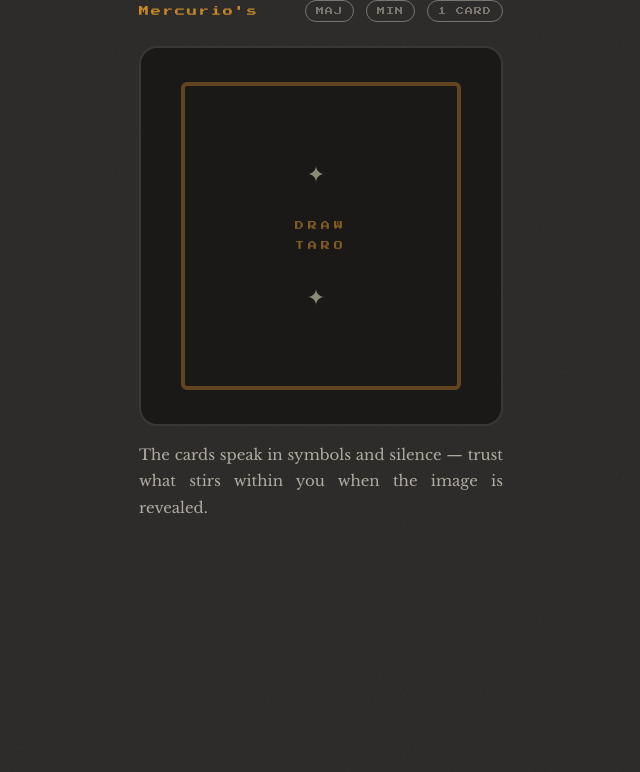
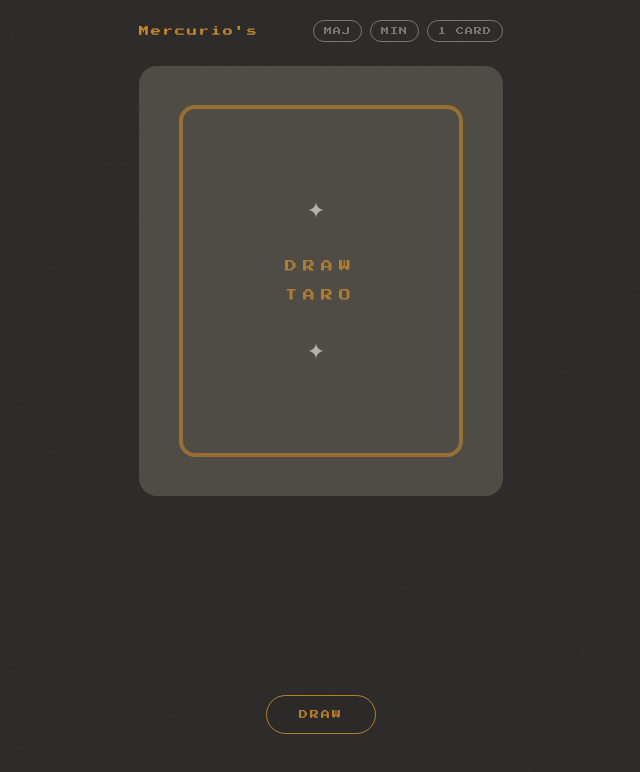
Before and after one commit to mattzaim/mercurios-taro-app, a React (Vite) app: page / in a window 1280 px wide. Shown: the top 772 px of the page, without its empty margins (319-959 px from the left). Built offline with nearby package versions, Linux system fonts and the light colour scheme.

Commit message:
majot app update

```diff
--- a/index.html
+++ b/index.html
@@ -2,7 +2,7 @@
 <html lang="en">
   <head>
     <meta charset="UTF-8" />
-    <meta name="viewport" content="width=device-width, initial-scale=1.0" />
+    <meta name="viewport" content="width=device-width, initial-scale=1.0, viewport-fit=cover" />
     <title>Mercurio's Taro</title>
   </head>
   <body>
--- a/src/App.jsx
+++ b/src/App.jsx
@@ -5,6 +5,7 @@ const css = `
   @import url('https://fonts.googleapis.com/css2?family=Press+Start+2P&family=Libre+Baskerville:ital,wght@0,400;0,700;1,400&display=swap');
 
   *, *::before, *::after { box-sizing: border-box; margin: 0; padding: 0; }
+  #root { display: flex; justify-content: center; width: 100%; }
 
   :root {
     --bg: #2c2b29;
@@ -14,10 +15,10 @@ const css = `
     --text: #e8e0d4;
     --muted: #7a756e;
     --white: #f5f2eee0;
+    --dark: #2c2b29;
   }
 
-  html, body {
-    height: 100%;
+  html {
     background: var(--bg);
     font-family: 'Libre Baskerville', Georgia, serif;
     color: var(--text);
@@ -28,21 +29,24 @@ const css = `
     display: flex;
     justify-content: center;
     align-items: flex-start;
-    min-height: 100vh;
+    min-height: 100dvh;
+    margin: 0;
     padding: 0;
+    background: var(--bg);
+    overscroll-behavior: none;
   }
 
   .app {
     width: 100%;
     max-width: 420px;
-    min-height: 100vh;
+    min-height: 100dvh;
     background: var(--bg);
     display: flex;
     flex-direction: column;
     align-items: stretch;
-    padding: 0px 28px 40px;
+    padding: max(env(safe-area-inset-top), 20px) clamp(14px, 5vw, 28px) 120px;
     position: relative;
-    overflow-y: auto;
+    overflow-x: hidden;
   }
 
   .app::before {
@@ -63,17 +67,21 @@ const css = `
     justify-content: space-between;
     align-items: center;
     margin-bottom: 24px;
+    gap: 12px;
   }
   .t-header-right {
     display: flex;
     align-items: center;
-    gap: 12px;
+    gap: 8px;
+    flex-shrink: 0;
   }
   .t-header-title {
     font-family: 'Press Start 2P', monospace;
     font-size: 10px;
     color: var(--gold);
     letter-spacing: 2px;
+    flex-shrink: 1;
+    min-width: 0;
   }
   .t-spread-btn {
     font-family: 'Press Start 2P', monospace;
@@ -104,6 +112,14 @@ const css = `
     transform-style: preserve-3d;
     transition: transform 0.35s cubic-bezier(0.4, 0.2, 0.2, 1);
   }
+  @media (min-height: 800px) {
+    .t-card-flipper { height: 430px; }
+    .t-card-illustration { font-size: 72px; }
+  }
+  @media (min-height: 1000px) {
+    .t-card-flipper { height: 480px; }
+    .t-card-illustration { font-size: 80px; }
+  }
 
   .t-card-flipper.flipped { transform: rotateY(180deg); }
 
@@ -117,11 +133,10 @@ const css = `
   }
 
   .t-card-back {
-    background: #1a1917;
+    background: #4f4c46;
     display: flex;
     align-items: center;
     justify-content: center;
-    border: 2px solid #3a3834;
   }
   .t-card-back-art {
     width: 78%;
@@ -132,27 +147,27 @@ const css = `
     align-items: center;
     justify-content: center;
     gap: 14px;
-    border: 4px solid rgba(200,136,42,0.4);
-    border-radius: 6px;
+    border: 4px solid color-mix(in srgb, var(--gold) 60%, transparent);
+    border-radius: 16px;
   }
   .t-card-back-symbol {
     font-size: 22px;
-    opacity: 0.5;
-    filter: sepia(1) hue-rotate(10deg);
+    color: var(--white);
+    opacity: .7;
     letter-spacing: 10px;
   }
   .t-card-back-title {
     font-family: 'Press Start 2P', monospace;
-    font-size: 9px;
-    color: rgba(200,136,42,0.6);
-    letter-spacing: 4px;
+    font-size: 12px;
+    color: color-mix(in srgb, var(--gold) 80%, transparent);
+    letter-spacing: 6px;
     text-align: center;
-    line-height: 2.2;
+    line-height: 2.4;
   }
   .t-card-back-divider {
     width: 35%;
     height: 0px;
-    background: rgba(200,136,42,0.3);
+    background: color-mix(in srgb, var(--gold) 30%, transparent);
   }
 
   .t-card-front {
@@ -168,22 +183,22 @@ const css = `
     display: flex;
     flex-direction: column;
     align-items: center;
-    justify-content: flex-start;
+    justify-content: center;
     gap: 16px;
     width: 100%;
-    margin-top: 0px;
+    flex: 1;
+    padding-bottom: 12%;
   }
   .t-card-front-number {
     font-family: 'Press Start 2P', monospace;
     font-size: 10px;
     color: var(--gold);
     letter-spacing: 2px;
-    margin-bottom: 0px;
   }
   .t-card-front-name {
     font-family: 'Press Start 2P', monospace;
     font-size: 13px;
-    color: #1a1917;
+    color: var(--dark);
     letter-spacing: 2px;
     text-align: center;
     line-height: 1.6;
@@ -195,7 +210,7 @@ const css = `
     align-items: center;
     justify-content: center;
     font-size: 66px;
-    filter: saturate(0.4) brightness(1);
+    filter: saturate(0.4);
     margin: 8px 0;
     transition: transform 0.3s;
   }
@@ -210,7 +225,7 @@ const css = `
   .t-card-reversed-indicator {
     font-family: 'Press Start 2P', monospace;
     font-size: 10px;
-    color: #1a1917;
+    color: var(--dark);
     position: absolute;
     top: 14px;
     left: 16px;
@@ -237,7 +252,6 @@ const css = `
     border-radius: 20px;
   }
 
-
   .t-card-desc {
     font-size: 15px;
     line-height: 1.75;
@@ -249,33 +263,30 @@ const css = `
     font-family: 'Libre Baskerville', Georgia, serif;
   }
 
-
   .t-spread-row {
     display: flex;
     gap: 8px;
     width: 100%;
     margin-bottom: 16px;
   }
-  .t-spread-tab {
-    flex: 1;
+  .t-tab {
     padding: 8px 4px;
-    border: none;
+    border: 1px solid color-mix(in srgb, var(--muted) 30%, transparent);
     border-radius: 8px;
-    background: transparent;
+    background: color-mix(in srgb, var(--muted) 8%, transparent);
     font-family: 'Press Start 2P', monospace;
     font-size: 8px;
     letter-spacing: 2px;
     color: var(--muted);
     cursor: pointer;
     transition: all 0.2s;
-    border-bottom: 2px solid transparent;
   }
-  .t-spread-tab.active {
+  .t-tab.active {
     color: var(--gold);
-    border-bottom-color: var(--gold);
-    background: rgba(200,136,42,0.08);
+    border-color: var(--gold);
+    background: color-mix(in srgb, var(--gold) 12%, transparent);
   }
-
+  .t-spread-tab { flex: 1; }
 
   .t-arcana-toggle {
     font-family: 'Press Start 2P', monospace;
@@ -291,9 +302,152 @@ const css = `
   }
   .t-arcana-toggle.active { color: var(--muted); border-color: var(--muted); opacity: 1; }
   .t-arcana-toggle:not(.active) { opacity: 0.35; }
+
+  .t-summary-tab { width: 100%; margin-bottom: 16px; }
+
+  .t-summary-view {
+    display: flex;
+    gap: 10px;
+    width: 100%;
+    align-items: flex-start;
+    justify-content: center;
+  }
+  .t-summary-col {
+    flex: 1 1 0;
+    min-width: 0;
+    display: flex;
+    flex-direction: column;
+    align-items: stretch;
+    gap: 8px;
+  }
+  .t-summary-label {
+    font-family: 'Press Start 2P', monospace;
+    font-size: 6px;
+    letter-spacing: 2px;
+    color: var(--gold);
+    opacity: 0.6;
+  }
+  .t-summary-mini-wrap {
+    width: 100%;
+  }
+  .t-summary-mini-wrap .t-card-scene {
+    margin: 0;
+    cursor: default;
+    overflow: hidden;
+  }
+  .t-summary-mini-wrap .t-card-illustration { font-size: 39px; }
+  .t-summary-mini-wrap .t-card-front { padding-left: 0; padding-right: 0; padding-top: 14px; }
+  .t-summary-mini-wrap .t-card-front-name { font-size: 9px; line-height: 2; hyphens: auto; overflow-wrap: break-word; }
+  .t-summary-mini-wrap .t-card-front-arcana { font-size: 8px; line-height: 1.8;}
+  .t-summary-mini-wrap .t-card-front-number { font-size: 8px; text-align: center; }
+  .t-summary-mini-wrap .t-card-front-body { gap: 10px; padding-bottom: 30%; padding-top: 40%; justify-content: space-between; }
+  .t-summary-mini-wrap .t-card-front-tags { gap: 3px; overflow: hidden; height: 90px; align-items: flex-start; padding: 0px 6px; }
+  .t-summary-mini-wrap .t-card-front-tag { font-size: 6px; padding: 2px 4px; letter-spacing: 0px; text-align: center; line-height: 1.4; white-space: nowrap; }
+  .t-summary-mini-wrap .t-card-reversed-indicator { font-size: 8px; }
+  .t-summary-mini-wrap .t-card-back { background: #4f4c46; }
+  .t-summary-mini-wrap .t-card-back-art { gap: 6px; border: 2px solid color-mix(in srgb, var(--gold) 60%, transparent); border-radius: 10px; }
+  .t-summary-mini-wrap .t-card-back-symbol { font-size: 10px; color: var(--white); opacity: 0.7; letter-spacing: 4px; }
+  .t-summary-mini-wrap .t-card-back-title { font-size: 9px; color: color-mix(in srgb, var(--gold) 80%, transparent); letter-spacing: 2px; line-height: 2.4; }
+  .t-summary-mini-wrap .t-card-back-divider { background: color-mix(in srgb, var(--gold) 30%, transparent); }
+  .t-summary-mini-card {
+    width: 100%;
+    height: 380px;
+    border-radius: 10px;
+    background: var(--white);
+    display: flex;
+    flex-direction: column;
+    align-items: center;
+    justify-content: flex-start;
+    gap: 4px;
+    position: relative;
+    padding: 8px 6px 6px;
+  }
+  .t-summary-mini-r {
+    font-family: 'Press Start 2P', monospace;
+    font-size: 6px;
+    color: var(--dark);
+    position: absolute;
+    top: 6px;
+    left: 7px;
+    transform: scaleX(-1);
+  }
+  .t-summary-mini-emoji {
+    font-size: 34px;
+    filter: saturate(0.4);
+    line-height: 1;
+    margin-bottom: 8px;
+  }
+  .t-summary-mini-shortcode {
+    font-family: 'Press Start 2P', monospace;
+    font-size: 5.5px;
+    color: var(--gold);
+    letter-spacing: 1px;
+  }
+  .t-summary-mini-name {
+    font-family: 'Press Start 2P', monospace;
+    font-size: 7px;
+    color: var(--dark);
+    text-align: center;
+    line-height: 1.6;
+    letter-spacing: 1px;
+  }
+  .t-summary-mini-arcana {
+    font-family: 'Press Start 2P', monospace;
+    font-size: 6px;
+    color: var(--gold);
+    opacity: 0.7;
+    letter-spacing: 1px;
+  }
+  .t-summary-mini-body {
+    flex: 1;
+    display: flex;
+    flex-direction: column;
+    align-items: center;
+    justify-content: center;
+    gap: 3px;
+  }
+  .t-summary-combo {
+    font-family: 'Press Start 2P', monospace;
+    font-size: 7px;
+    color: var(--muted);
+    letter-spacing: 1px;
+    text-align: center;
+    margin-bottom: 12px;
+    opacity: 0.7;
+  }
+  .t-summary-desc {
+    font-size: 11px;
+    line-height: 1.6;
+    color: var(--text);
+    opacity: 0.65;
+    text-align: justify;
+    font-family: 'Libre Baskerville', Georgia, serif;
+    width: 100%;
+  }
+
+  .t-draw-btn {
+    position: fixed;
+    bottom: max(env(safe-area-inset-bottom), 66px);
+    left: 50%;
+    transform: translateX(-50%);
+    font-family: 'Press Start 2P', monospace;
+    font-size: 9px;
+    letter-spacing: 2px;
+    color: var(--gold);
+    background: var(--bg);
+    border: 1px solid var(--gold);
+    border-radius: 30px;
+    padding: 14px 32px;
+    cursor: pointer;
+    z-index: 100;
+    opacity: 0.9;
+    transition: opacity 0.2s;
+  }
+  .t-draw-btn:active { opacity: 0.6; }
 `;
 
 const SPREAD_LABELS = ["PAST", "PRESENT", "FUTURE"];
+
 
 export default function TarotApp() {
   const [majorActive, setMajorActive] = useState(true);
@@ -302,6 +456,8 @@ export default function TarotApp() {
   const [drawnCards, setDrawnCards] = useState([]);
   const [activeIdx, setActiveIdx] = useState(0);
   const [flipped, setFlipped] = useState([]);
+  const [contentVisible, setContentVisible] = useState(true);
+  const [summaryView, setSummaryView] = useState(true);
 
   const getPool = () => {
     let pool = [];
@@ -338,6 +494,7 @@ export default function TarotApp() {
       setDrawnCards([]);
       setFlipped([]);
       setActiveIdx(0);
+      setSummaryView(true);
     } else {
       if (!hasCards) {
         const pool = getPool();
@@ -346,7 +503,7 @@ export default function TarotApp() {
         const shuffled = cryptoShuffle(pool);
         const cards = shuffled.slice(0, count).map(c => ({ ...c, isReversed: cryptoBool(0.28) }));
         setDrawnCards(cards);
-        setFlipped([0]);
+        setFlipped(cards.map((_, i) => i));
         setActiveIdx(0);
       } else {
         flipCard(activeIdx);
@@ -360,8 +517,15 @@ export default function TarotApp() {
 
   const suitCode = { DISKS: "d", SWORDS: "s", WANDS: "w", CUPS: "c" };
   const rankCode = { ACE: "ACE ", TWO: "2", THREE: "3", FOUR: "4", FIVE: "5", SIX: "6", SEVEN: "7", EIGHT: "8", NINE: "9", TEN: "10", PAGE: "P", KNIGHT: "KNI ", QUEEN: "Q", KING: "KIN" };
+  const formatName = (name) =>
+    name.split(' ').map((w, j) => (
+      <span key={j} style={{ display: 'block' }}>
+        {w.length > 7 ? w.slice(0, Math.ceil(w.length / 2)) + '\u00AD' + w.slice(Math.ceil(w.length / 2)) : w}
+      </span>
+    ));
+
   const getShortcode = (card) => {
-    if (!card.suit) return `— ${card.number} —`;
+    if (!card.suit) return `—${card.number}—`;
     const rank = rankCode[card.number] ?? card.number;
     const suit = suitCode[card.suit] ?? card.suit[0];
     const rev = card.isReversed ? "R" : "";
@@ -374,7 +538,7 @@ export default function TarotApp() {
       <div className="app">
         {/* Header */}
         <div className="t-header">
-          <span className="t-header-title">Mercurio's</span>
+          <button className="t-header-title" style={{ background: 'none', border: 'none', cursor: 'pointer', padding: 0 }} onClick={() => { setDrawnCards([]); setFlipped([]); setActiveIdx(0); setSummaryView(true); }}>Mercurio's</button>
           <div className="t-header-right">
             <button
               className={`t-arcana-toggle${majorActive ? " active" : ""}`}
@@ -386,7 +550,7 @@ export default function TarotApp() {
             >MIN</button>
             <button
               className={`t-spread-btn${spreadMode ? " active-spread" : ""}`}
-              onClick={() => setSpreadMode(v => !v)}
+              onClick={() => { setContentVisible(false); setTimeout(() => { setSpreadMode(v => !v); setDrawnCards([]); setFlipped([]); setActiveIdx(0); setSummaryView(true); setContentVisible(true); }, 200); }}
             >
               {spreadMode ? "3 CARDS" : "1 CARD"}
             </button>
@@ -394,24 +558,32 @@ export default function TarotApp() {
         </div>
 
         {/* Spread tabs */}
-        {spreadMode && hasCards && (
+        {spreadMode && (
+          <>
             <div className="t-spread-row">
               {SPREAD_LABELS.map((label, i) => (
                 <button
                   key={i}
-                className={`t-spread-tab${activeIdx === i ? " active" : ""}`}
-                onClick={() => setActiveIdx(i)}
+                  className={`t-tab t-spread-tab${!summaryView && activeIdx === i ? " active" : ""}`}
+                  onClick={() => { if (!summaryView && activeIdx === i) { setSummaryView(true); } else { setSummaryView(false); setActiveIdx(i); } }}
                 >
                   {label}
                 </button>
               ))}
             </div>
+          </>
         )}
 
-        {/* Card */}
-        <div className="t-card-scene" onClick={handleCardClick}>
-          <div className={`t-card-flipper${isFlipped ? " flipped" : ""}`}>
-            {/* Back */}
+        {/* Summary view */}
+        {summaryView && spreadMode ? (
+          <div className="t-summary-view" onClick={handleCardClick} style={{ cursor: 'pointer', opacity: contentVisible ? 1 : 0, transform: contentVisible ? 'translateY(0)' : 'translateY(-30px)', transition: 'opacity 0.25s, transform 0.25s' }}>
+            {[0, 1, 2].map((i) => {
+              const card = drawnCards[i];
+              return (
+                <div key={i} className="t-summary-col">
+                  <div className="t-summary-mini-wrap">
+                    <div className="t-card-scene">
+                      <div className={`t-card-flipper${card ? " flipped" : ""}`}>
                         <div className="t-card-face t-card-back">
                           <div className="t-card-back-art">
                             <div className="t-card-back-symbol">✦</div>
@@ -421,14 +593,57 @@ export default function TarotApp() {
                             <div className="t-card-back-symbol">✦</div>
                           </div>
                         </div>
-            {/* Front */}
+                        <div className="t-card-face t-card-front">
+                          {card ? <>
+                            <div className="t-card-reversed-indicator">{card.isReversed ? "R" : ""}</div>
+                            <div className="t-card-front-number" style={{ whiteSpace: 'nowrap' }}>{getShortcode(card)}</div>
+                            <div className="t-card-front-body">
+                              <div className="t-card-illustration" style={{ transform: (card.isReversed !== !!card.flipEmoji) ? "rotate(180deg)" : "none" }}>{card.emoji}</div>
+                              <div className="t-card-front-name" style={{ hyphens: 'manual' }}>{formatName(card.name)}</div>
+                              <div className="t-card-front-arcana">{card.suit ? <><span style={{display:'block'}}>MINOR</span><span style={{display:'block'}}>ARCANA</span></> : <><span style={{display:'block'}}>MAJOR</span><span style={{display:'block'}}>ARCANA</span></>}</div>
+                            </div>
+                            <div className="t-card-front-tags">
+                              {card.tags.map(t => <span key={t} className="t-card-front-tag">{t.replace(/^#/, '')}</span>)}
+                            </div>
+                          </> : (
+                            <div className="t-card-front-body">
+                              <div style={{ fontSize: 22, opacity: 0.15, color: 'var(--dark)' }}>✦</div>
+                            </div>
+                          )}
+                        </div>
+                      </div>
+                    </div>
+                  </div>
+                  {card && (
+                    <div className="t-summary-desc">
+                      {card.isReversed ? card.reversedText : card.description}
+                    </div>
+                  )}
+                </div>
+              );
+            })}
+          </div>
+        ) : (
+          <div style={{ opacity: contentVisible ? 1 : 0, transform: contentVisible ? 'translateY(0)' : 'translateY(30px)', transition: 'opacity 0.25s, transform 0.25s' }}>
+            {/* Card */}
+            <div className="t-card-scene" onClick={handleCardClick}>
+              <div className={`t-card-flipper${isFlipped ? " flipped" : ""}`}>
+                <div className="t-card-face t-card-back">
+                  <div className="t-card-back-art">
+                    <div className="t-card-back-symbol">✦</div>
+                    <div className="t-card-back-divider" />
+                    <div className="t-card-back-title">DRAW<br/>TARO</div>
+                    <div className="t-card-back-divider" />
+                    <div className="t-card-back-symbol">✦</div>
+                  </div>
+                </div>
                 <div className="t-card-face t-card-front">
                   {activeCard && <>
                     <div className="t-card-reversed-indicator">
                       {activeCard.isReversed ? "R" : ""}
                     </div>
+                    <div className="t-card-front-number">{getShortcode(activeCard)}</div>
                     <div className="t-card-front-body">
-                  <div className="t-card-front-number">{getShortcode(activeCard)}</div>
                       <div
                         className="t-card-illustration"
                         style={{ transform: (activeCard.isReversed !== !!activeCard.flipEmoji) ? "rotate(180deg)" : "none" }}
@@ -454,10 +669,17 @@ export default function TarotApp() {
             <div className="t-card-desc">
               {activeCard && isFlipped
                 ? (activeCard.isReversed ? activeCard.reversedText : activeCard.description)
-            : "The cards speak in symbols and silence — trust what stirs within you when the image is revealed."}
+                : <span style={{ opacity: 0 }}>{"The cards speak in symbols and silence — trust what stirs within you when the image is revealed."}</span>}
+            </div>
+          </div>
+        )}
+
       </div>
 
-      </div>
+      {/* Draw button — fixed at thumb level */}
+      <button className="t-draw-btn" onClick={handleCardClick}>
+        {isFlipped ? "RESET" : hasCards ? "REVEAL" : "DRAW"}
+      </button>
     </>
   );
 }
```
Also changed, not shown: src/tarotData.ts (+14 -14 lines), 3 other files (tests, documents, lock files or other folders). Lines whose indentation alone changed are shown as unchanged.
